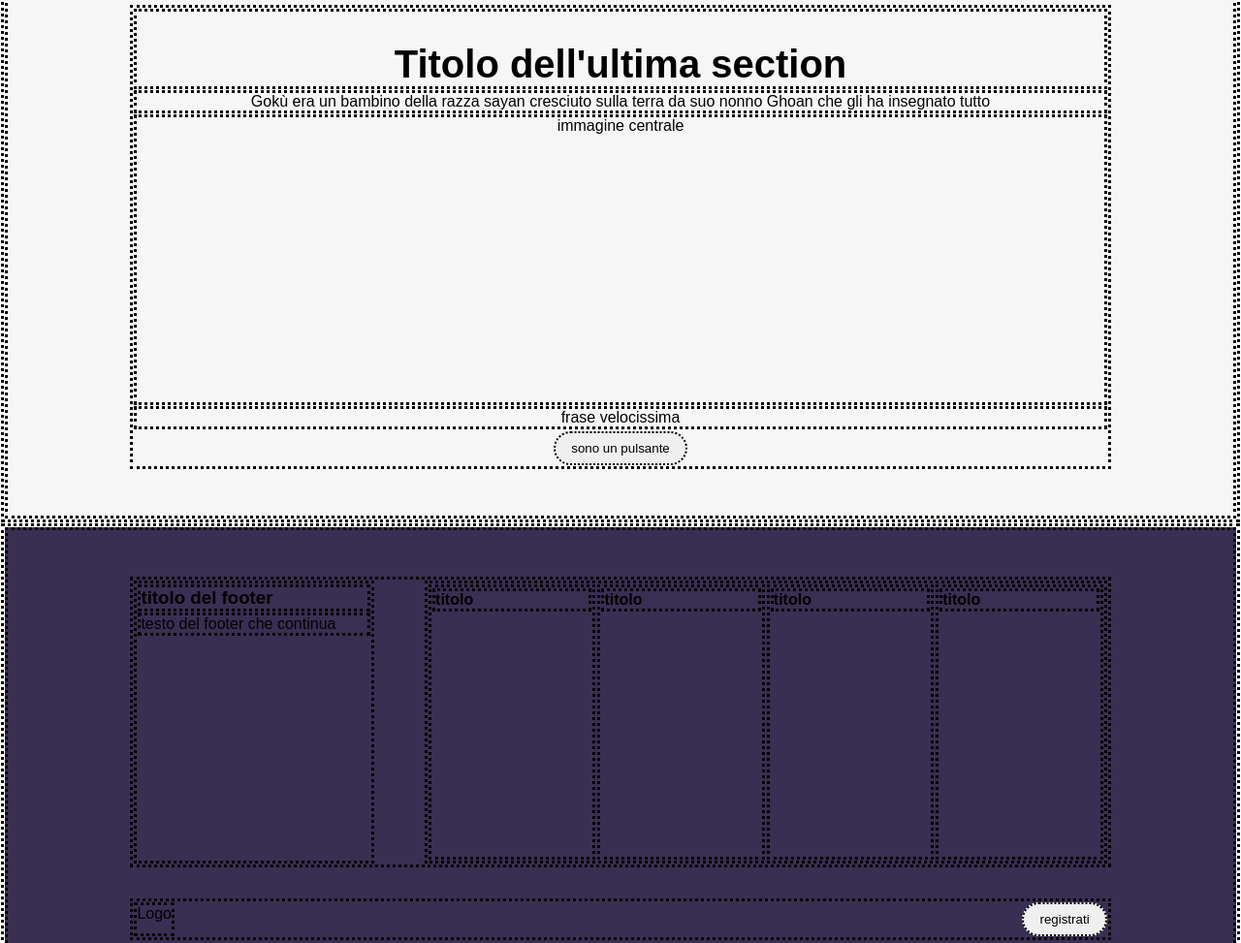
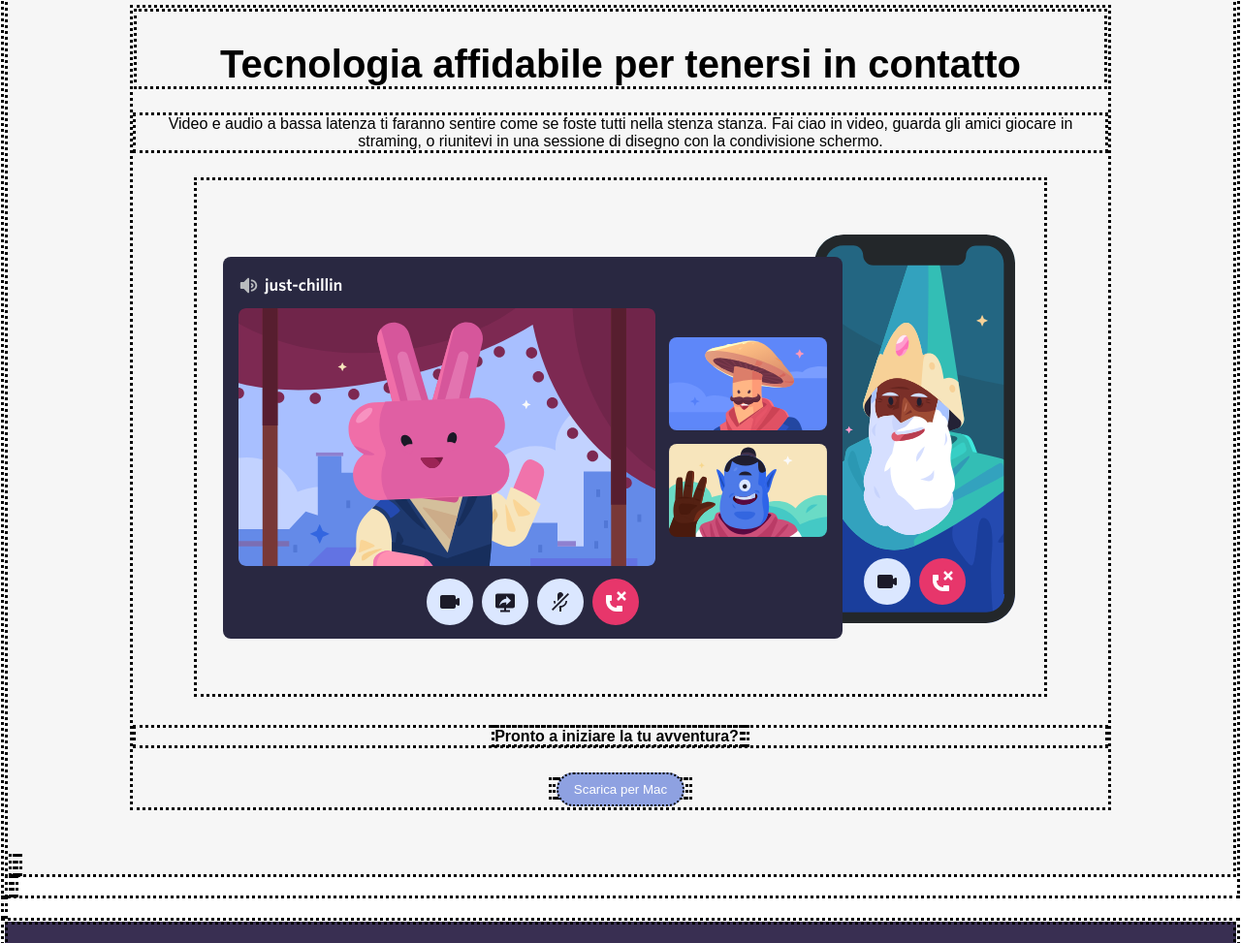
Before and after one commit to gilli-jonathan/htmlcss-discord, a plain HTML site: page index.html in a window 1280 px wide. Shown: the part 2290-3263 px from the top of the page at 97% size. Drawn offline with Linux system fonts and the light colour scheme.

Commit message:
edit last section

```diff
--- a/assets/css/style.css
+++ b/assets/css/style.css
@@ -4,8 +4,7 @@
     --color-black: #23272a;
     --color-grey: #f6f6f6;
     --color-white: #fff;
-
-
+    --color-ligthblu: #8ea1e1
 }
 
 /* #region Generals Rules*/
@@ -34,7 +33,7 @@
     flex-direction: row-reverse;
 }
 
-button{
+button {
     border-radius: 40px;
     padding: 0.5rem 1rem;
     font-size: 1.2 rem;
@@ -45,10 +44,11 @@ a {
     text-decoration: none;
 }
 
-h2{
+h2 {
     font-size: 40px;
     padding-top: 2rem;
 }
+
 /*#endregion Generals Rules*/
 
 /* #region header */
@@ -100,11 +100,11 @@ h1 {
     padding: 2rem;
 }
 
-.download-btn{
+.download-btn {
     margin: 0 1rem;
 }
 
-.open-btn{
+.open-btn {
     background-color: var(--color-black);
     color: var(--color-white);
 }
@@ -136,13 +136,21 @@ h1 {
     margin-bottom: 3rem;
 }
 
-.last-img {
-    height: 300px;
-}
-.main-content p{
+
+.main-content p {
     margin-top: 2rem;
     font-size: larger;
 }
+
+.last-section p {
+    margin: 1.5rem 0;
+}
+
+.last-section button{
+    background-color: var(--color-ligthblu);
+    color: var(--color-white);
+}
+
 /* #endregion main*/
 
 /* #region footer*/
--- a/index.html
+++ b/index.html
@@ -37,7 +37,8 @@
                         blanditiis labore? Quis dolores tempora eaque!
                     </p>
                     <button class="download-btn"><b>Scarica per Mac</b></button>
-                    <button class="open-btn"><b>Apri Discord nel tuo browser</b></button>
+                    <button class="open-btn"><b>Apri Discord nel tuo
+                            browser</b></button>
 
                 </div>
 
@@ -48,10 +49,14 @@
 
                 <img class="flex-img" src="./assets/img/study group.svg">
                 <section class="main-para">
-                    <h2>Un luogo a invito con tutto lo spazio necessario per parlare
+                    <h2>Un luogo a invito con tutto lo spazio necessario per
+                        parlare
                     </h2>
                     <p>
-                       i server Discord sono organizzati in canali tematici in cui poter collaborare, condividere o semplicemnte parlare della tua giornata senza intasare una chat di gruppo.
+                        i server Discord sono organizzati in canali tematici in
+                        cui poter collaborare, condividere o semplicemnte
+                        parlare della tua giornata senza intasare una chat di
+                        gruppo.
                     </p>
                 </section>
             </section>
@@ -64,7 +69,9 @@
                         <h2>Dove trovarsi è facile
                         </h2>
                         <p>
-                            Mettiti comodo in un canale vocale quando hai tempo. Gli amici nel tuo server possono vedere che sei lì e unirsi instantaneamente senza dover chiamare.
+                            Mettiti comodo in un canale vocale quando hai tempo.
+                            Gli amici nel tuo server possono vedere che sei lì e
+                            unirsi instantaneamente senza dover chiamare.
                         </p>
                     </section>
                 </section>
@@ -72,24 +79,33 @@
 
             <section class=" main-content container d-flex">
 
-                <img class="flex-img" src="./assets/img/coach.svg" alt="">
+                <img class="flex-img" src="./assets/img/coach.svg" alt>
                 <section class="main-para">
                     <h2>Da pochi a un Fandom
                     </h2>
                     <p>
-                        Dai inizio a una community di qualsiasi dimensione con strumenti di moderazione e accesso ai membri personalizzabile. Concedi ai membri poteri speciali, crea canali privati, e molto altro.
+                        Dai inizio a una community di qualsiasi dimensione con
+                        strumenti di moderazione e accesso ai membri
+                        personalizzabile. Concedi ai membri poteri speciali,
+                        crea canali privati, e molto altro.
                     </p>
                 </section>
             </section>
 
             <div class="color-back">
                 <section class="container last-section">
-                    <h2>Titolo dell'ultima section</h2>
-                    <p>Gokù era un bambino della razza sayan cresciuto sulla
-                        terra da suo nonno Ghoan che gli ha insegnato tutto</p>
-                    <div class="last-img">immagine centrale</div>
-                    <p>frase velocissima</p>
-                    <button>sono un pulsante</button>
+                    <h2>Tecnologia affidabile per tenersi in contatto</h2>
+                    <p>
+                        Video e audio a bassa latenza ti faranno sentire come se
+                        foste tutti nella stenza stanza. Fai ciao in video,
+                        guarda gli amici giocare in straming, o riunitevi in una
+                        sessione di disegno con la condivisione schermo.
+                    </p>
+
+                    <img src="./assets/img/video-call.svg">
+
+                    <p><strong>Pronto a iniziare la tu avventura?<strong></p>
+                            <button>Scarica per Mac</button>
                         </section>
                     </div>
 
```
Lines whose indentation alone changed are shown as unchanged.
